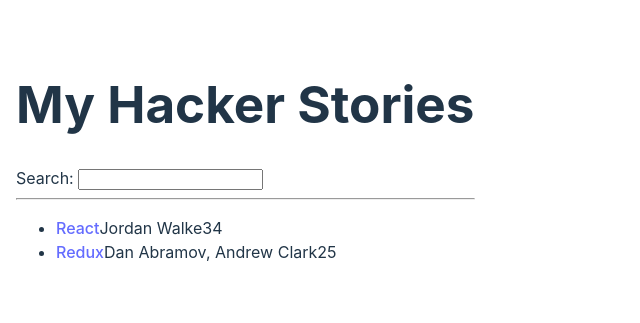
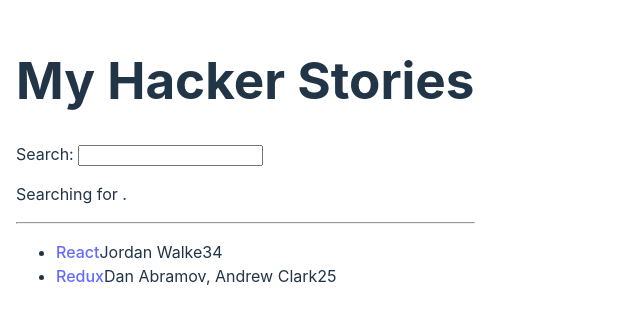
Before and after one commit to johnmelodev/road_react_book_, a React (Vite) app: page / in a window 1280 px wide. Shown: the part 255-578 px from the top of the page, without its empty margins (0-640 px from the left). Built offline with nearby package versions, Linux system fonts and the light colour scheme.

Commit message:
useState hook

```diff
--- a/src/App.jsx
+++ b/src/App.jsx
@@ -1,3 +1,6 @@
+import React from 'react';
+import { useState } from 'react';
+
 const App = () => {
   const stories = [
     {
@@ -32,17 +35,20 @@
 };
 
 const Search = () => {
+  const [searchTerm, setSearchTerm] = useState('');
+
   const handleChange = (event) => {
-    // synthetic event
-    console.log(event);
-    // value of target (here: input HTML element)
-    console.log(event.target.value);
+    setSearchTerm(event.target.value);
   };
 
   return (
     <div>
       <label htmlFor="search">Search: </label>
       <input id="search" type="text" onChange={handleChange} />
+
+      <p>
+        Searching for <strong>{searchTerm}</strong>.
+      </p>
     </div>
   );
 };
```
Also changed, not shown: 1 other file (tests, documents, lock files or other folders).
